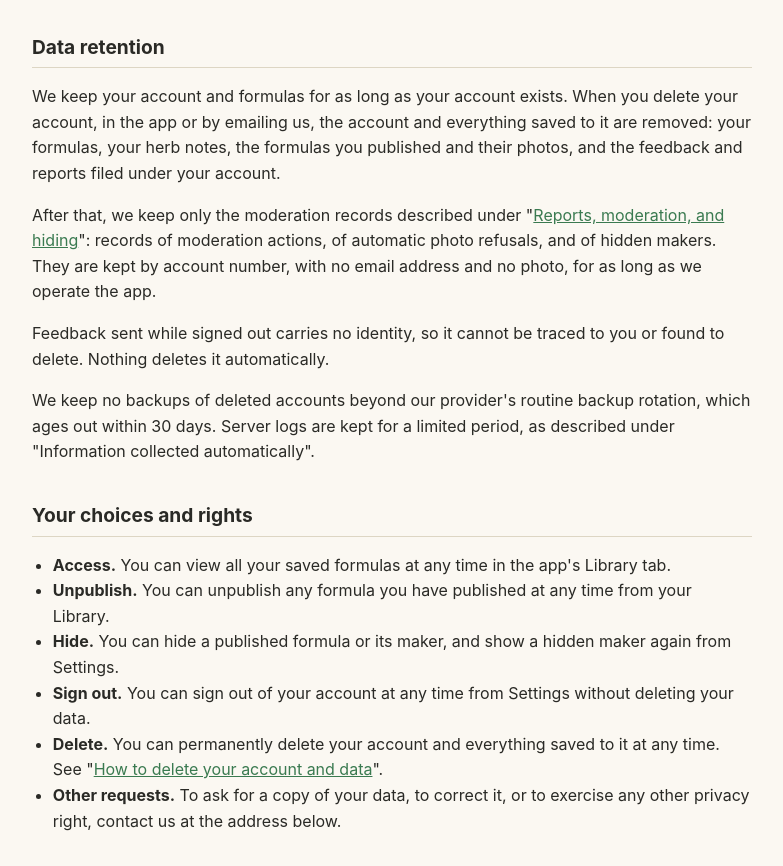
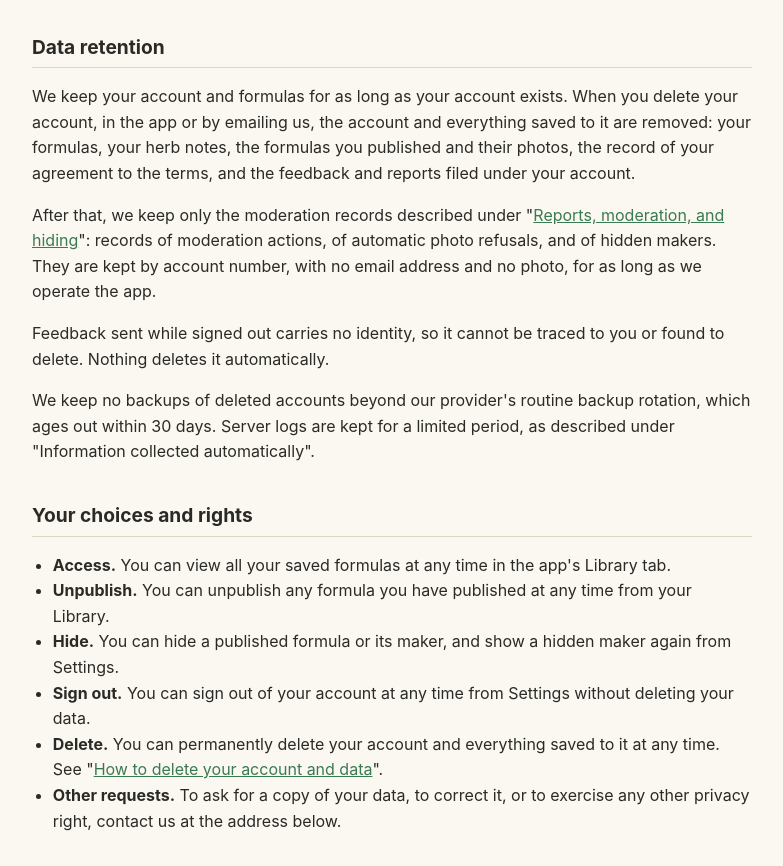
Before and after one commit to jpayne8888/herbal-companion-legal, a plain HTML site: page privacy.html in a window 1280 px wide. Shown: the part 7456-8322 px from the top of the page, without its empty margins (248-1031 px from the left). Drawn offline with Linux system fonts and the light colour scheme.

Commit message:
Privacy policy: the record of agreeing to the terms is deleted with the account

```diff
--- a/privacy.html
+++ b/privacy.html
@@ -447,8 +447,8 @@
   We keep your account and formulas for as long as your account exists. When
   you delete your account, in the app or by emailing us, the account and
   everything saved to it are removed: your formulas, your herb notes, the
-  formulas you published and their photos, and the feedback and reports filed
-  under your account.
+  formulas you published and their photos, the record of your agreement to the
+  terms, and the feedback and reports filed under your account.
 </p>
 <p>
   After that, we keep only the moderation records described under
```
